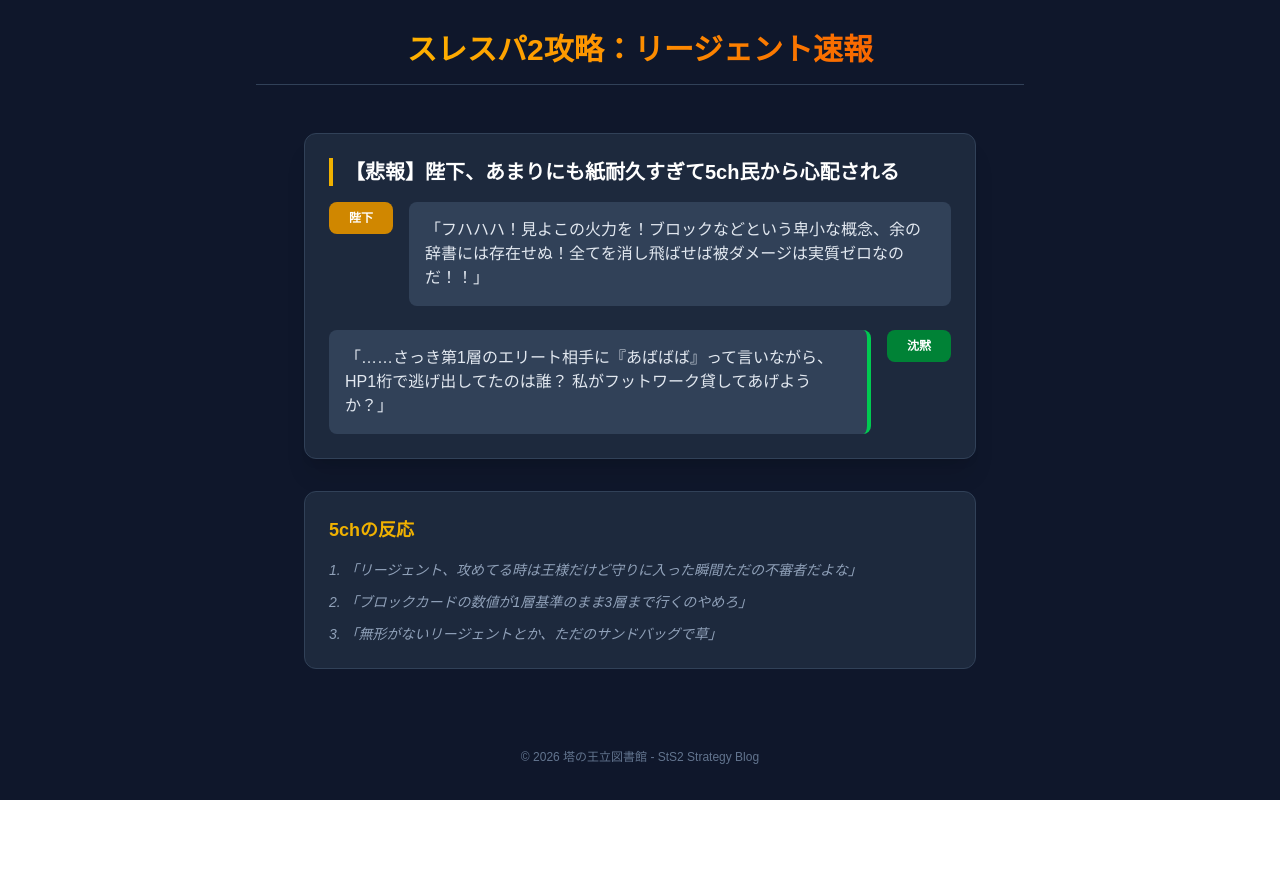
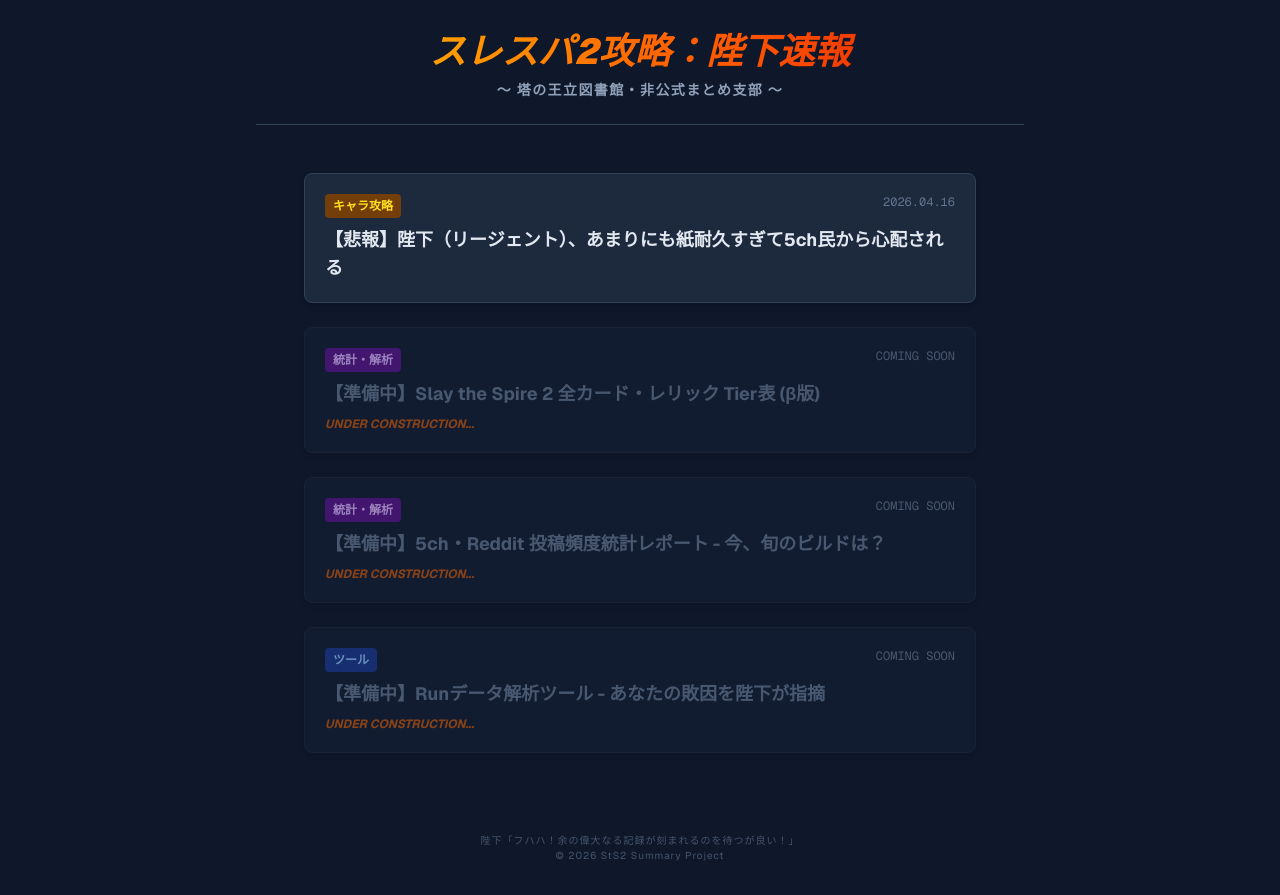
Before and after one commit to texiyuu01-crypto/sts2-summary, a Next.js app: page / in a window 1280 px wide. Before the commit the page ends 800 px from the top, so only its background shows below. Built offline with nearby package versions, Linux system fonts and the light colour scheme.

Commit message:
menu 充実化

```diff
--- a/app/page.tsx
+++ b/app/page.tsx
@@ -1,47 +1,93 @@
+import Link from 'next/link';
+
 export default function Home() {
+  // 記事の一覧データ
+  const posts = [
+    {
+      id: 'block-issue',
+      title: '【悲報】陛下（リージェント）、あまりにも紙耐久すぎて5ch民から心配される',
+      date: '2026.04.16',
+      category: 'キャラ攻略',
+      status: 'published'
+    },
+    {
+      id: 'tier-list',
+      title: '【準備中】Slay the Spire 2 全カード・レリック Tier表 (β版)',
+      date: 'COMING SOON',
+      category: '統計・解析',
+      status: 'draft'
+    },
+    {
+      id: 'post-stats',
+      title: '【準備中】5ch・Reddit 投稿頻度統計レポート - 今、旬のビルドは？',
+      date: 'COMING SOON',
+      category: '統計・解析',
+      status: 'draft'
+    },
+    {
+      id: 'run-analyzer',
+      title: '【準備中】Runデータ解析ツール - あなたの敗因を陛下が指摘',
+      date: 'COMING SOON',
+      category: 'ツール',
+      status: 'draft'
+    },
+  ];
+
   return (
-    <main className="flex min-h-screen flex-col items-center p-8 bg-slate-900 text-slate-200">
-      <header className="w-full max-w-3xl mb-12 border-b border-slate-700 pb-4 text-center">
-        <h1 className="text-3xl font-extrabold text-transparent bg-clip-text bg-gradient-to-r from-yellow-400 to-orange-600">
-          スレスパ2攻略：リージェント速報
+    <main className="flex min-h-screen flex-col items-center p-8 bg-slate-900 text-slate-200 font-sans">
+      <header className="w-full max-w-3xl mb-12 border-b border-slate-700 pb-6 text-center">
+        <h1 className="text-4xl font-black italic text-transparent bg-clip-text bg-gradient-to-r from-yellow-400 via-orange-500 to-red-600">
+          スレスパ2攻略：陛下速報
         </h1>
+        <p className="text-slate-400 text-sm mt-2 font-bold tracking-widest">
+          ～ 塔の王立図書館・非公式まとめ支部 ～
+        </p>
       </header>
 
-      <article className="w-full max-w-2xl space-y-8">
-        <section className="bg-slate-800 p-6 rounded-xl shadow-xl border border-slate-700">
-          <h2 className="text-xl font-bold mb-4 text-white border-l-4 border-yellow-500 pl-3">
-            【悲報】陛下、あまりにも紙耐久すぎて5ch民から心配される
-          </h2>
+      <div className="w-full max-w-2xl space-y-6">
+        {posts.map((post) => (
+          <div key={post.id} className="relative group">
+            {/* 準備中の記事はリンクさせない、またはクリックしても反応しないようにする */}
+            <Link
+              href={post.status === 'published' ? `/posts/${post.id}` : '#'}
+              className={`block p-5 rounded-lg border transition-all shadow-md ${
+                post.status === 'published'
+                ? 'bg-slate-800 border-slate-700 group-hover:border-yellow-500 group-hover:shadow-yellow-500/20'
+                : 'bg-slate-800/50 border-slate-800 cursor-not-allowed opacity-70'
+              }`}
+            >
+              <div className="flex justify-between items-start mb-2">
+                <span className={`text-xs font-bold px-2 py-1 rounded ${
+                  post.category === 'ツール' ? 'bg-blue-900 text-blue-300' :
+                  post.category === '統計・解析' ? 'bg-purple-900 text-purple-300' :
+                  'bg-yellow-900 text-yellow-300'
+                }`}>
+                  {post.category}
+                </span>
+                <span className="text-xs text-slate-500 font-mono">{post.date}</span>
+              </div>
 
-          {/* リージェントのターン */}
-          <div className="flex items-start gap-4 mb-6">
-            <div className="bg-yellow-600 text-white p-2 rounded-lg text-xs font-bold w-16 text-center shrink-0">陛下</div>
-            <div className="bg-slate-700 p-4 rounded-lg relative">
-              「フハハハ！見よこの火力を！ブロックなどという卑小な概念、余の辞書には存在せぬ！全てを消し飛ばせば被ダメージは実質ゼロなのだ！！」
-            </div>
+              <h2 className={`text-lg font-bold transition-colors ${
+                post.status === 'published'
+                ? 'text-slate-200 group-hover:text-yellow-400'
+                : 'text-slate-500'
+              }`}>
+                {post.title}
+              </h2>
+
+              {post.status === 'draft' && (
+                <div className="mt-2 text-xs text-orange-500 font-bold italic animate-pulse">
+                  UNDER CONSTRUCTION...
+                </div>
+              )}
+            </Link>
           </div>
+        ))}
+      </div>
 
-          {/* サイレントのターン */}
-          <div className="flex items-start gap-4 flex-row-reverse">
-            <div className="bg-green-700 text-white p-2 rounded-lg text-xs font-bold w-16 text-center shrink-0">沈黙</div>
-            <div className="bg-slate-700 p-4 rounded-lg relative border-r-4 border-green-500">
-              「……さっき第1層のエリート相手に『あばばば』って言いながら、HP1桁で逃げ出してたのは誰？ 私がフットワーク貸してあげようか？」
-            </div>
-          </div>
-        </section>
-
-        <section className="bg-slate-800 p-6 rounded-xl border border-slate-700">
-          <h3 className="text-lg font-semibold mb-4 text-yellow-500">5chの反応</h3>
-          <ul className="space-y-3 text-sm italic text-slate-400">
-            <li>1. 「リージェント、攻めてる時は王様だけど守りに入った瞬間ただの不審者だよな」</li>
-            <li>2. 「ブロックカードの数値が1層基準のまま3層まで行くのやめろ」</li>
-            <li>3. 「無形がないリージェントとか、ただのサンドバッグで草」</li>
-          </ul>
-        </section>
-      </article>
-
-      <footer className="mt-20 text-slate-500 text-xs text-center">
-        © 2026 塔の王立図書館 - StS2 Strategy Blog
+      <footer className="mt-auto pt-20 text-slate-600 text-[10px] tracking-widest text-center">
+        陛下「フハハ！余の偉大なる記録が刻まれるのを待つが良い！」<br />
+        © 2026 StS2 Summary Project
       </footer>
     </main>
   );
```
